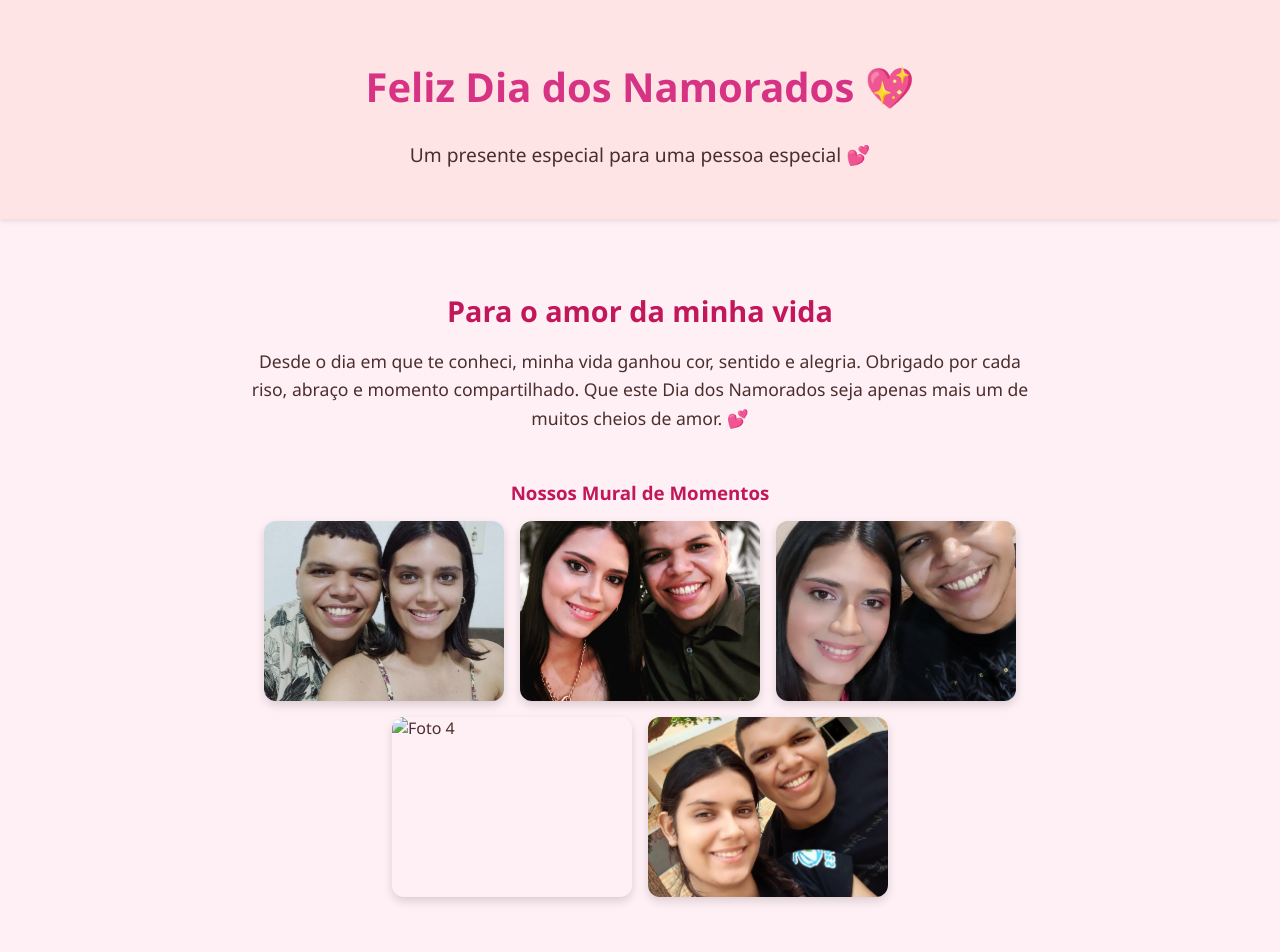
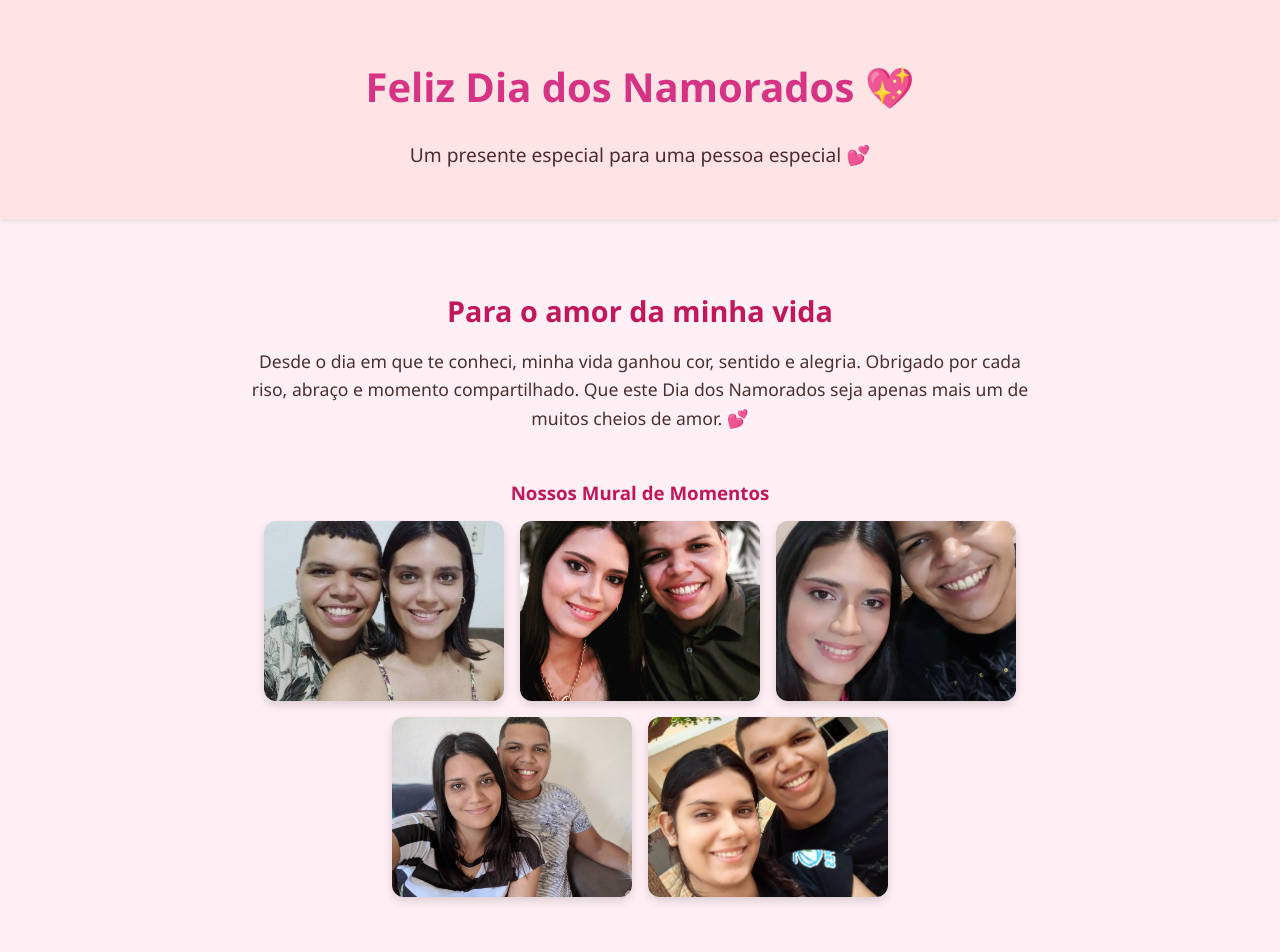
Before and after one commit to RicardoSoarez/Cartao, a plain HTML site: page Index.html in a window 1280 px wide. Shown: the top 952 px of the page. Drawn offline with Linux system fonts and the light colour scheme; files whose address does not match are found by name.

Commit message:
Update Index.html

```diff
--- a/Index.html
+++ b/Index.html
@@ -29,7 +29,7 @@
         <img src="https://raw.githubusercontent.com/RicardoSoarez/Cartao/refs/heads/main/foto1.jpeg" alt="Foto 1" />
         <img src="https://github.com/RicardoSoarez/Cartao/blob/main/foto2.jpeg?raw=true" alt="Foto 2" />
         <img src="https://github.com/RicardoSoarez/Cartao/blob/main/foto3.jpeg?raw=true" alt="Foto 3" />
-        <img src="imagens/foto4.jpeg" alt="Foto 4" />
+        <img src="https://github.com/RicardoSoarez/Cartao/blob/main/foto4.jpeg?raw=true" alt="Foto 4" />
         <img src="imagens/foto5.jpeg" alt="Foto 5" />
       </div>
     </section>
```
